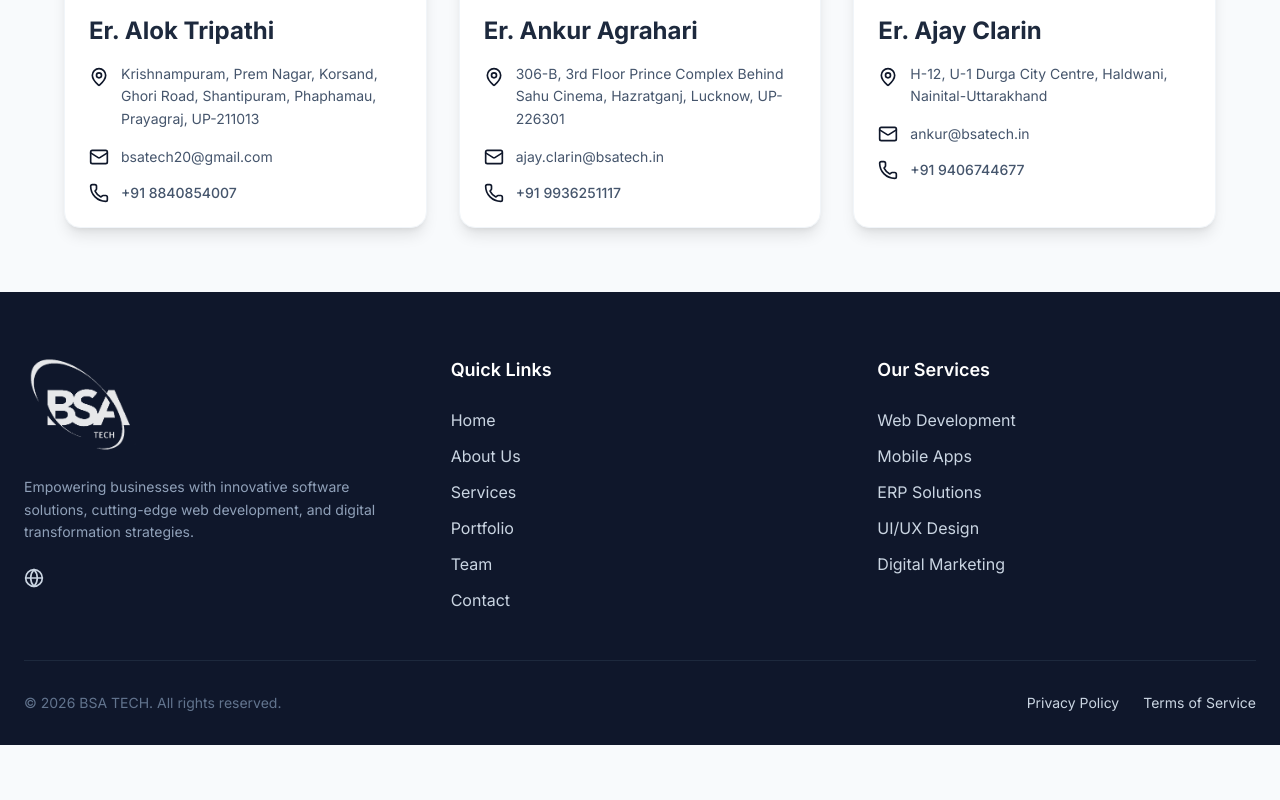
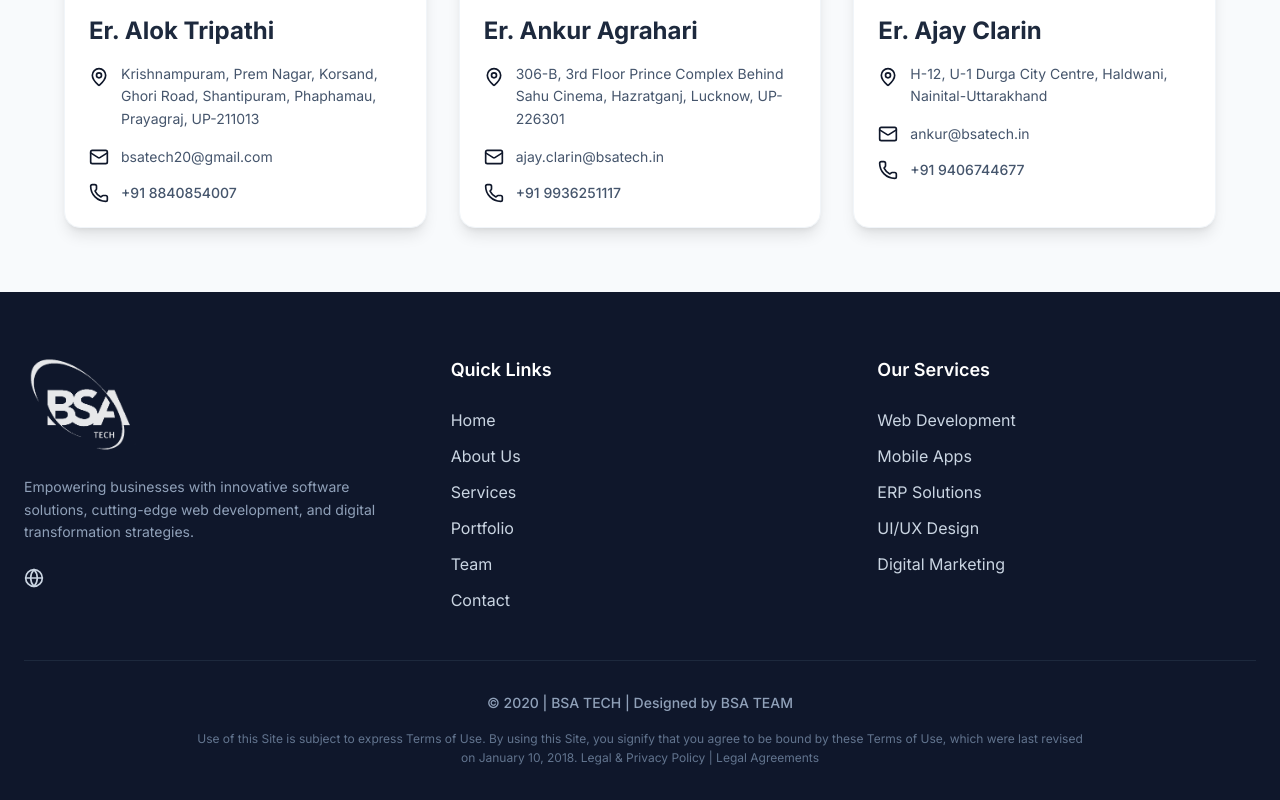
Before and after one commit to Sourabh262/BSA-TECH, a React (Vite) app in the folder frontend/: page /team in a window 1280 px wide. Shown: the part 493-1293 px from the top of the page. Before the commit the page ends 1238 px from the top, so only its background shows below. Built offline with nearby package versions, Linux system fonts and the light colour scheme.

Commit message:
Update Footer copyright and add detailed Legal Terms of Use statement

```diff
--- a/frontend/src/components/layout/Footer.tsx
+++ b/frontend/src/components/layout/Footer.tsx
@@ -51,14 +51,13 @@
 
         </div>
 
-        <div className="border-t border-slate-800 pt-8 flex flex-col md:flex-row justify-between items-center gap-4">
-          <p className="text-sm text-slate-500">
-            &copy; {new Date().getFullYear()} BSA TECH. All rights reserved.
+        <div className="border-t border-slate-800 pt-8 flex flex-col justify-center items-center gap-4 text-center">
+          <p className="text-sm text-slate-400 font-medium">
+            &copy; 2020 | BSA TECH | Designed by BSA TEAM
           </p>
-          <div className="flex gap-6 text-sm">
-            <Link to="/privacy" className="hover:text-primary-500 transition-colors">Privacy Policy</Link>
-            <Link to="/terms" className="hover:text-primary-500 transition-colors">Terms of Service</Link>
-          </div>
+          <p className="text-xs text-slate-500 max-w-4xl leading-relaxed">
+            Use of this Site is subject to express <Link to="/terms" className="text-primary-500 hover:underline">Terms of Use</Link>. By using this Site, you signify that you agree to be bound by these Terms of Use, which were last revised on January 10, 2018. <Link to="/privacy" className="text-primary-500 hover:underline">Legal & Privacy Policy</Link> | <Link to="/legal" className="text-primary-500 hover:underline">Legal Agreements</Link>
+          </p>
         </div>
       </div>
     </footer>
```
